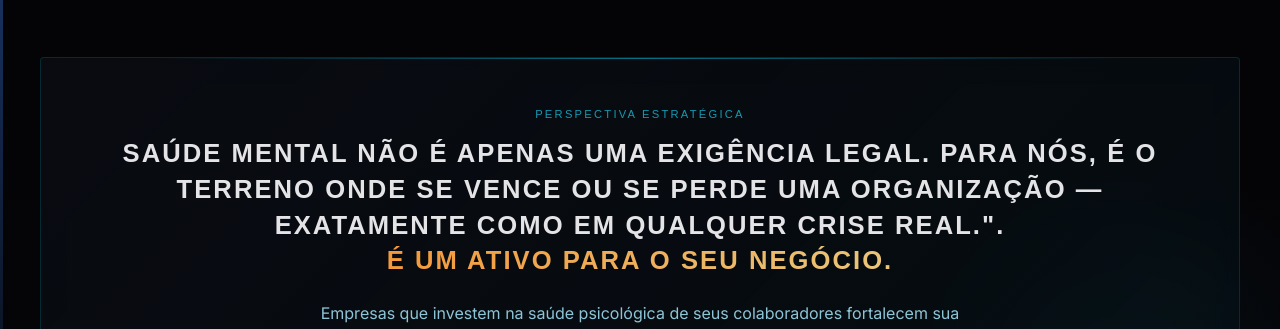
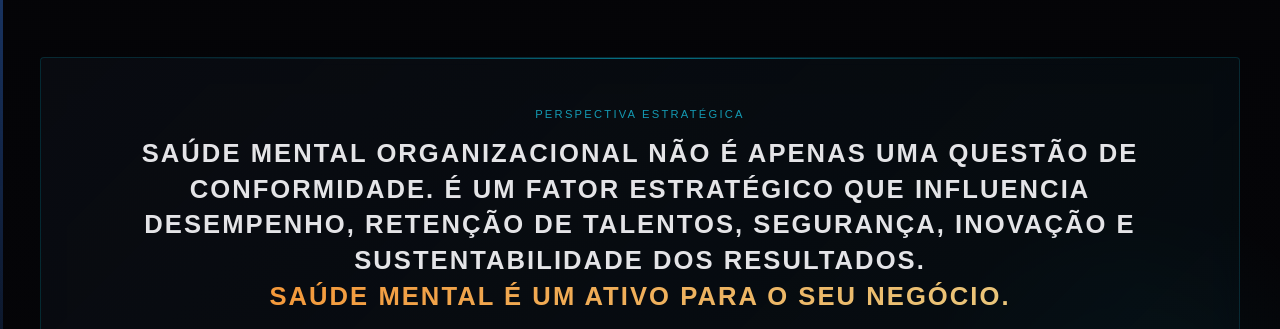
Before and after one commit to Brutomemo/page-axiom, a plain HTML site: page pages/human-performance.html in a window 1280 px wide. Shown: the part 5980-6309 px from the top of the page. Drawn offline with nearby package versions, Linux system fonts and the light colour scheme; a web font is replaced by a local one.

Commit message:
Add files via upload

```diff
--- a/pages/human-performance.html
+++ b/pages/human-performance.html
@@ -991,9 +991,9 @@
         <p style="margin:0 0 12px;font-family:var(--font-hd);font-size:0.7rem;letter-spacing:0.2em;text-transform:uppercase;color:rgba(25, 215, 248, 0.7);">Perspectiva Estratégica</p>
 
         <h4 style="margin:0 0 20px;font-size:clamp(1.15rem,2.5vw,1.6rem);line-height:1.4;font-family:var(--font-hd);font-weight:600;color:#e4e4e7;">
-            Saúde Mental Não É Apenas Uma Exigência Legal. Para nós,
-            é o terreno onde se vence ou se perde uma organização — exatamente como em qualquer crise real.".<br>
-            <span class="gradient-text">É Um Ativo para o seu negócio.</span>
+          Saúde mental organizacional não é apenas uma questão de conformidade. É um fator estratégico que influencia
+          desempenho, retenção de talentos, segurança, inovação e sustentabilidade dos resultados.<br>
+          <span class="gradient-text">Saúde mental é um Ativo para o seu negócio.</span>
         </h4>
 
         <p class="body-text" style="max-width:640px;margin:0 auto 36px;line-height:1.8;color:rgba(166, 230, 250, 0.85);">
```
Lines whose indentation alone changed are shown as unchanged.
